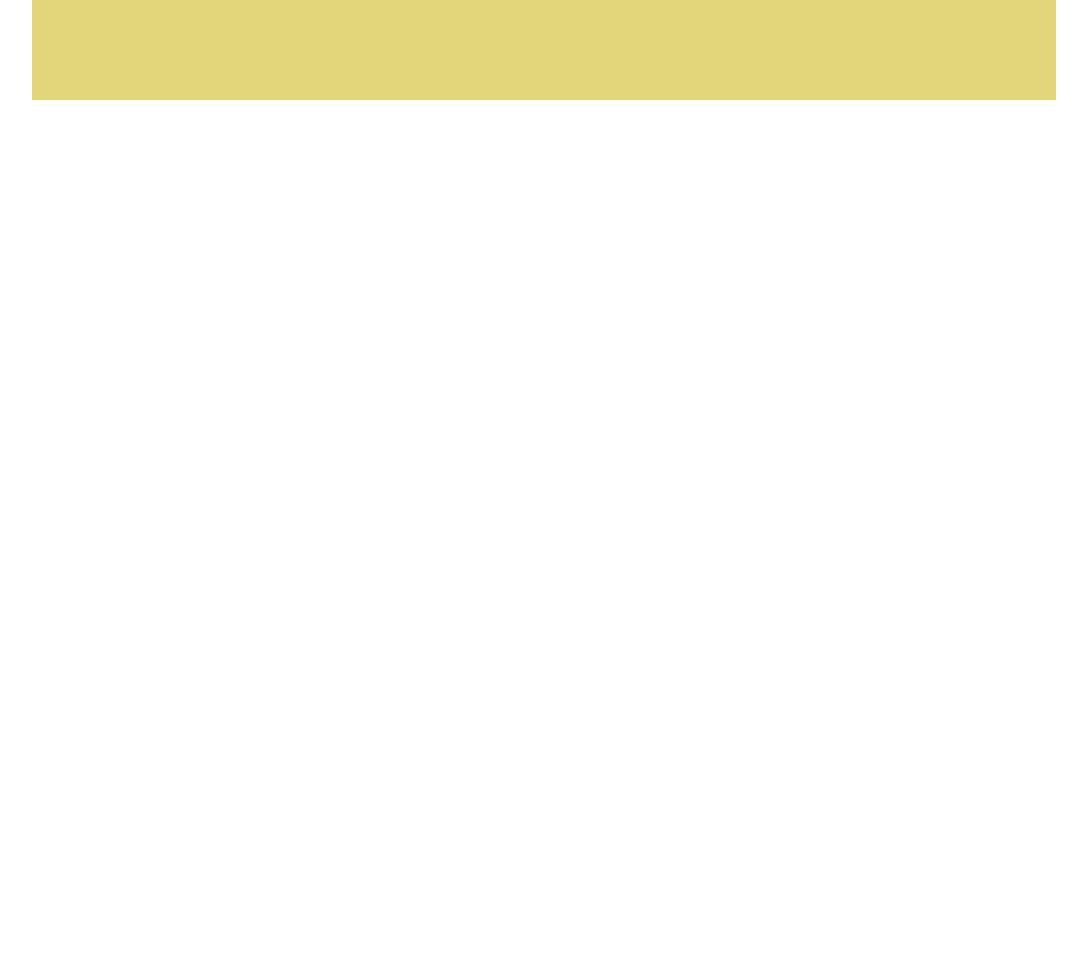
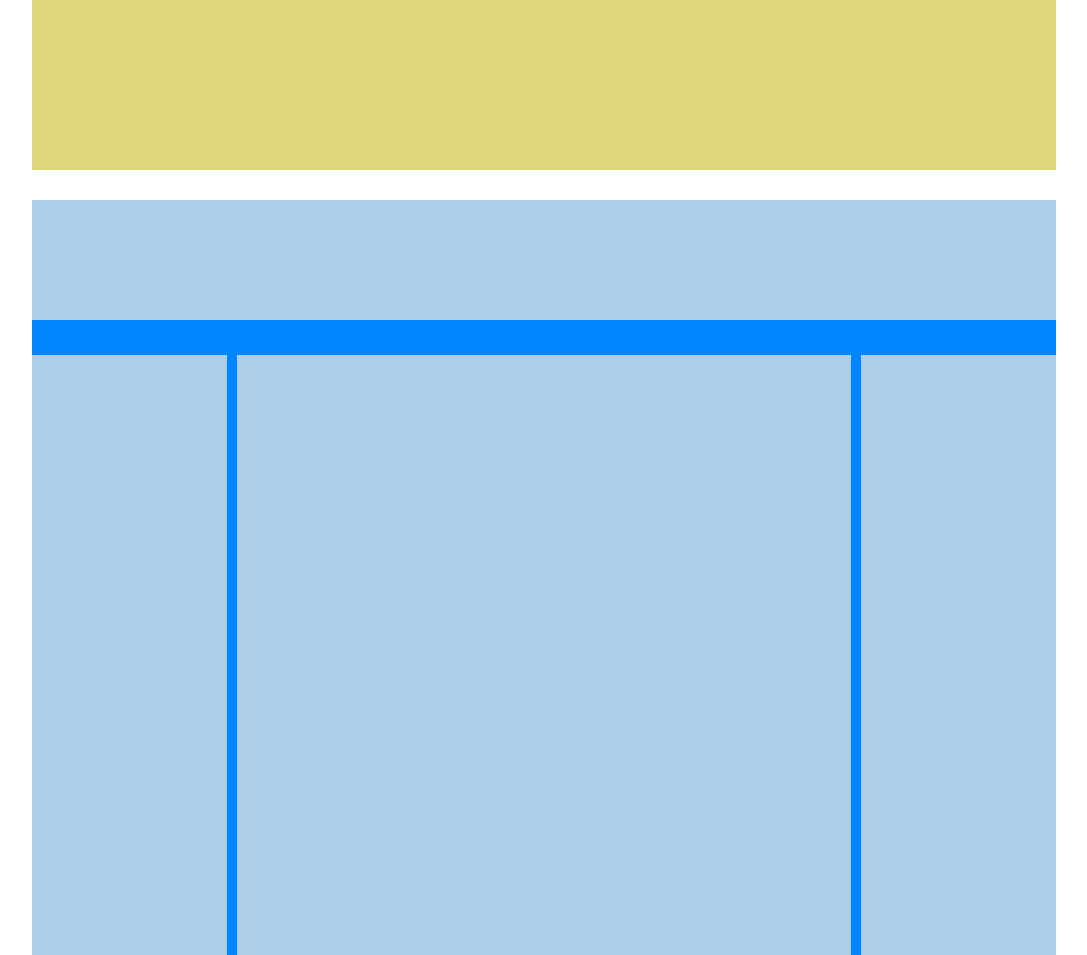
Before and after one commit to Silvia-Du/htmlcss-struttura-wp, a plain HTML site: page index.html in a window 1280 px wide. Shown: the part 540-1495 px from the top of the page, without its empty margins (96-1183 px from the left). Before the commit the page ends 800 px from the top, so only its background shows below. Drawn offline with Linux system fonts and the light colour scheme.

Commit message:
Fine del main con grandezze e colori + cambio disposizione dei commenti nel css

```diff
--- a/css/style.css
+++ b/css/style.css
@@ -8,7 +8,7 @@
 
 .container{
   width: 80%;
-  margin: 20px auto;
+  margin: 30px auto;
 }
 
 .clearfix::after{
@@ -17,10 +17,14 @@
   clear: both;
 }
 
+
+/* HEADER */
+
+
 header .top{
   background-color: #e579e6;
-  height: 100px;
-  margin-bottom: 20px;
+  height: 150px;
+  margin-bottom: 30px;
 }
 
 header .jambotron{
@@ -29,16 +33,38 @@ header .jambotron{
 }
 
 
-/* HEADER */
-
-
-
-
-
 /* MAIN */
 
 
+main{
+  background-color: #0086fe;
+}
 
+.main-top{
+  background-color: #abcfe7;
+  height: 120px;
+  margin-bottom: 35px;
+}
+
+.main-bottom{
+  padding: 30px auto;
+  margin: 0 auto;
+}
+
+main .col{
+  height: 600px;
+  background-color: #abcfe7;
+  float: left;
+}
+
+aside{
+  width: 19%;
+}
+
+ section{
+  width: 60%;
+  margin: auto 1%
+}
 
 
 /* FOOTER */
--- a/index.html
+++ b/index.html
@@ -16,21 +16,19 @@
 
   </header>
 
-  <main class="container clearfix">
+  <main class="container">
 
     <div class="main-top"></div>
 
-    <div class="main-bottom">
+    <div class="main-bottom clearfix">
 
-      <aside class="col-sx"></aside>
+      <aside class="col laterale-sx"></aside>
 
-      <section class="col-centrale"></section>
+      <section class="col centrale"></section>
 
-      <aside class="col-dx"></aside>
+      <aside class="col laterale-dx"></aside>
 
     </div>
-
-
 
   </main>
 
```
